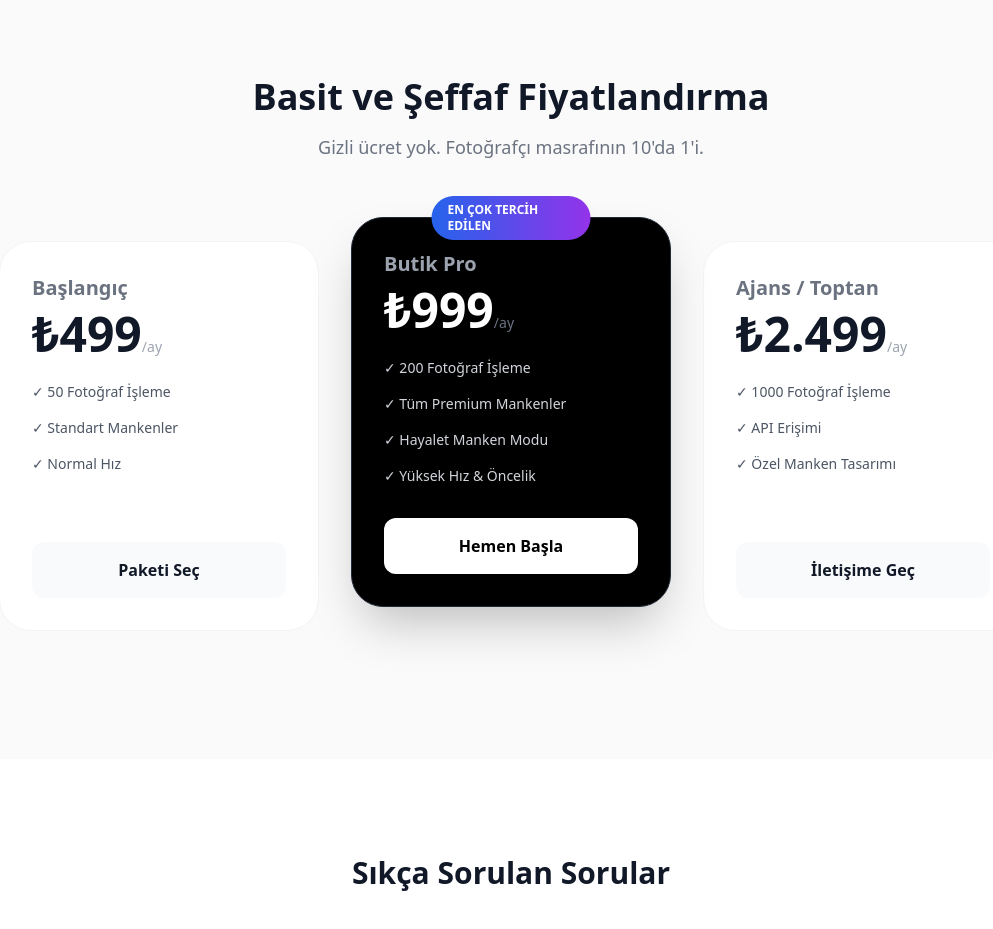
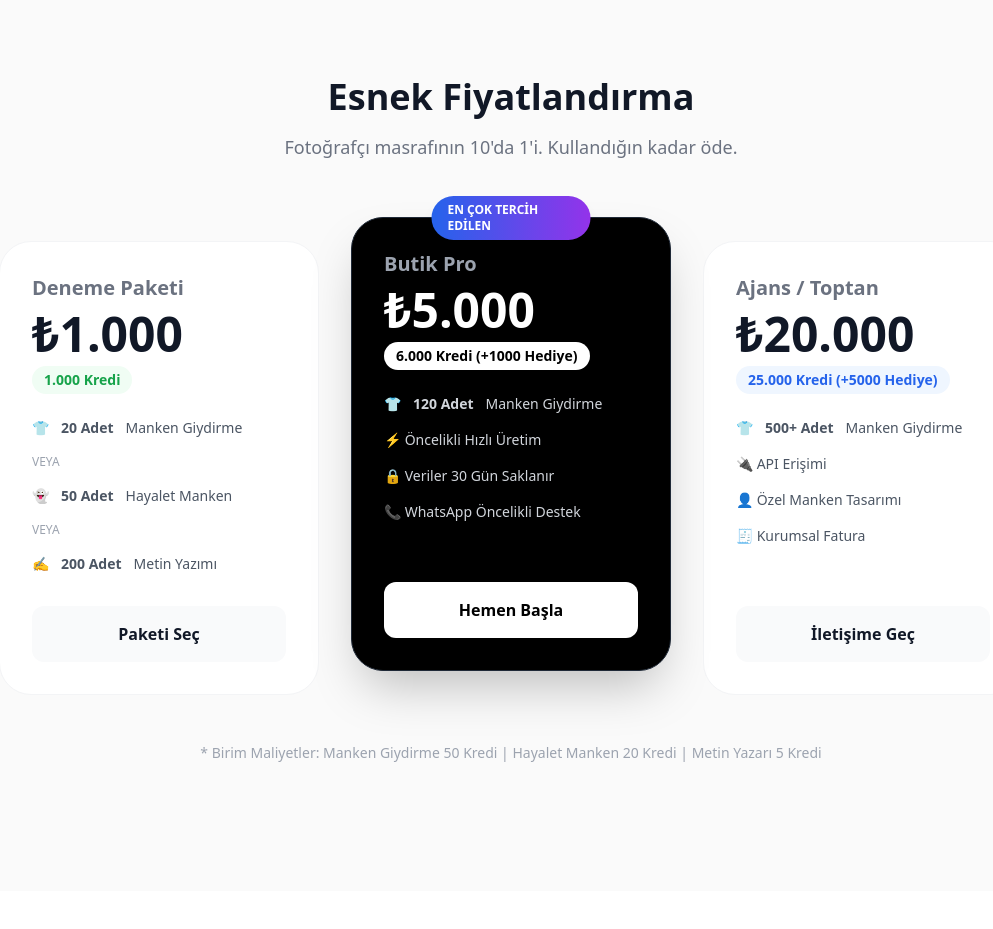
Before and after one commit to trstudioloft/butikmodel-web, a Next.js app: page / in a window 1280 px wide. Shown: the part 4340-5269 px from the top of the page, without its empty margins (129-1122 px from the left). Built offline with nearby package versions, Linux system fonts and the light colour scheme.

Commit message:
Premium Landing Page ve Yeni Fiyatlandirma guncellendi

```diff
--- a/app/page.tsx
+++ b/app/page.tsx
@@ -20,7 +20,7 @@ export default function Home() {
       <nav className="fixed top-0 w-full bg-white/70 backdrop-blur-xl z-50 border-b border-gray-100/50 transition-all">
         <div className="flex items-center justify-between px-6 py-4 max-w-7xl mx-auto">
           <div className="flex items-center gap-3">
-            {/* YENİ LOGO ENTEGRASYONU */}
+            {/* LOGO */}
             <div className="w-9 h-9">
                <Logo />
             </div>
@@ -40,7 +40,7 @@ export default function Home() {
         </div>
       </nav>
 
-      {/* HERO SECTION (AURORA) */}
+      {/* HERO SECTION (AURORA & ANIMATION) */}
       <section className="relative pt-44 pb-32 px-4 overflow-hidden">
         {/* Canlı Arka Plan Işıkları */}
         <div className="absolute top-[-20%] left-1/2 -translate-x-1/2 w-[1000px] h-[600px] bg-gradient-to-b from-blue-200/40 via-purple-200/30 to-transparent rounded-[100%] blur-[80px] -z-10 animate-pulse-slow"></div>
@@ -85,7 +85,7 @@ export default function Home() {
             </a>
           </motion.div>
 
-          {/* INFINITE LOGO SCROLL */}
+          {/* INFINITE LOGO SCROLL (Kayan Markalar) */}
           <div className="mt-24 border-y border-gray-100 py-8 overflow-hidden relative bg-white/50 backdrop-blur-sm">
              <div className="absolute inset-y-0 left-0 w-32 bg-gradient-to-r from-white to-transparent z-10"></div>
              <div className="absolute inset-y-0 right-0 w-32 bg-gradient-to-l from-white to-transparent z-10"></div>
@@ -94,7 +94,7 @@ export default function Home() {
                 {["TRENDYOL", "HEPSİBURADA", "AMAZON", "SHOPIFY", "WOOCOMMERCE", "ZARA", "MANGO", "H&M", "MAVİ", "KOTON", "LCW", "DEFACTO"].map((brand, i) => (
                    <span key={i} className="text-xl font-black text-gray-900 tracking-widest">{brand}</span>
                 ))}
-                {/* Döngü Pürüzsüzlüğü İçin Tekrar */}
+                {/* Sonsuz döngü için tekrar */}
                 {["TRENDYOL", "HEPSİBURADA", "AMAZON", "SHOPIFY", "WOOCOMMERCE", "ZARA", "MANGO", "H&M", "MAVİ", "KOTON", "LCW", "DEFACTO"].map((brand, i) => (
                    <span key={`dup-${i}`} className="text-xl font-black text-gray-900 tracking-widest">{brand}</span>
                 ))}
@@ -284,52 +284,66 @@ export default function Home() {
          </div>
       </section>
 
-      {/* PRICING SECTION */}
+      {/* PRICING SECTION (YENİ FİYATLAR) */}
       <section id="pricing" className="py-32 bg-[#fafafa]">
         <div className="max-w-7xl mx-auto px-4">
            <div className="text-center mb-20">
-             <h2 className="text-4xl font-extrabold text-gray-900 mb-4">Basit ve Şeffaf Fiyatlandırma</h2>
-             <p className="text-gray-500 text-lg">Gizli ücret yok. Fotoğrafçı masrafının 10'da 1'i.</p>
+             <h2 className="text-4xl font-extrabold text-gray-900 mb-4">Esnek Fiyatlandırma</h2>
+             <p className="text-gray-500 text-lg">Fotoğrafçı masrafının 10'da 1'i. Kullandığın kadar öde.</p>
            </div>
 
            <div className="grid grid-cols-1 md:grid-cols-3 gap-8 max-w-5xl mx-auto">
-              {/* Plan 1 */}
+
+              {/* PAKET 1: BAŞLANGIÇ */}
               <div className="p-8 rounded-[2rem] bg-white border border-gray-100 hover:border-gray-200 transition hover:shadow-xl flex flex-col">
-                 <h3 className="text-xl font-bold text-gray-500 mb-2">Başlangıç</h3>
-                 <div className="text-5xl font-extrabold text-gray-900 mb-6">₺499<span className="text-sm font-normal text-gray-400">/ay</span></div>
+                 <h3 className="text-xl font-bold text-gray-500 mb-2">Deneme Paketi</h3>
+                 <div className="text-5xl font-extrabold text-gray-900 mb-2">₺1.000</div>
+                 <div className="text-sm font-bold text-green-600 mb-6 bg-green-50 inline-block px-3 py-1 rounded-full w-fit">1.000 Kredi</div>
+
                  <ul className="space-y-4 text-sm text-gray-600 mb-8 flex-1">
-                   <li className="flex gap-3">✓ 50 Fotoğraf İşleme</li>
-                   <li className="flex gap-3">✓ Standart Mankenler</li>
-                   <li className="flex gap-3">✓ Normal Hız</li>
+                   <li className="flex gap-3">👕 <strong>20 Adet</strong> Manken Giydirme</li>
+                   <li className="flex gap-3 items-center"><span className="text-xs text-gray-400">VEYA</span></li>
+                   <li className="flex gap-3">👻 <strong>50 Adet</strong> Hayalet Manken</li>
+                   <li className="flex gap-3 items-center"><span className="text-xs text-gray-400">VEYA</span></li>
+                   <li className="flex gap-3">✍️ <strong>200 Adet</strong> Metin Yazımı</li>
                  </ul>
                  <button className="w-full py-4 rounded-xl bg-gray-50 font-bold text-gray-900 hover:bg-gray-100 transition">Paketi Seç</button>
               </div>
 
-              {/* Plan 2 (POPÜLER) */}
+              {/* PAKET 2: PRO (POPÜLER) */}
               <div className="p-8 rounded-[2rem] bg-black text-white border border-gray-800 transform md:-translate-y-6 shadow-2xl relative flex flex-col">
                  <div className="absolute top-0 left-1/2 -translate-x-1/2 -translate-y-1/2 bg-gradient-to-r from-blue-600 to-purple-600 text-white text-xs font-bold px-4 py-1.5 rounded-full shadow-lg">EN ÇOK TERCİH EDİLEN</div>
                  <h3 className="text-xl font-bold text-gray-400 mb-2">Butik Pro</h3>
-                 <div className="text-5xl font-extrabold mb-6">₺999<span className="text-sm font-normal text-gray-500">/ay</span></div>
+                 <div className="text-5xl font-extrabold mb-2">₺5.000</div>
+                 <div className="text-sm font-bold text-black mb-6 bg-white inline-block px-3 py-1 rounded-full w-fit">6.000 Kredi (+1000 Hediye)</div>
+
                  <ul className="space-y-4 text-sm text-gray-300 mb-8 flex-1">
-                   <li className="flex gap-3">✓ 200 Fotoğraf İşleme</li>
-                   <li className="flex gap-3">✓ Tüm Premium Mankenler</li>
-                   <li className="flex gap-3">✓ Hayalet Manken Modu</li>
-                   <li className="flex gap-3">✓ Yüksek Hız & Öncelik</li>
+                   <li className="flex gap-3">👕 <strong>120 Adet</strong> Manken Giydirme</li>
+                   <li className="flex gap-3">⚡️ Öncelikli Hızlı Üretim</li>
+                   <li className="flex gap-3">🔒 Veriler 30 Gün Saklanır</li>
+                   <li className="flex gap-3">📞 WhatsApp Öncelikli Destek</li>
                  </ul>
                  <button className="w-full py-4 rounded-xl bg-white text-black font-bold hover:bg-gray-200 transition shadow-lg">Hemen Başla</button>
               </div>
 
-              {/* Plan 3 */}
+              {/* PAKET 3: AJANS */}
               <div className="p-8 rounded-[2rem] bg-white border border-gray-100 hover:border-gray-200 transition hover:shadow-xl flex flex-col">
                  <h3 className="text-xl font-bold text-gray-500 mb-2">Ajans / Toptan</h3>
-                 <div className="text-5xl font-extrabold text-gray-900 mb-6">₺2.499<span className="text-sm font-normal text-gray-400">/ay</span></div>
+                 <div className="text-5xl font-extrabold text-gray-900 mb-2">₺20.000</div>
+                 <div className="text-sm font-bold text-blue-600 mb-6 bg-blue-50 inline-block px-3 py-1 rounded-full w-fit">25.000 Kredi (+5000 Hediye)</div>
+
                  <ul className="space-y-4 text-sm text-gray-600 mb-8 flex-1">
-                   <li className="flex gap-3">✓ 1000 Fotoğraf İşleme</li>
-                   <li className="flex gap-3">✓ API Erişimi</li>
-                   <li className="flex gap-3">✓ Özel Manken Tasarımı</li>
+                   <li className="flex gap-3">👕 <strong>500+ Adet</strong> Manken Giydirme</li>
+                   <li className="flex gap-3">🔌 API Erişimi</li>
+                   <li className="flex gap-3">👤 Özel Manken Tasarımı</li>
+                   <li className="flex gap-3">🧾 Kurumsal Fatura</li>
                  </ul>
                  <button className="w-full py-4 rounded-xl bg-gray-50 font-bold text-gray-900 hover:bg-gray-100 transition">İletişime Geç</button>
               </div>
+           </div>
+
+           <div className="text-center mt-12 text-sm text-gray-400">
+             * Birim Maliyetler: Manken Giydirme 50 Kredi | Hayalet Manken 20 Kredi | Metin Yazarı 5 Kredi
            </div>
         </div>
       </section>
```
